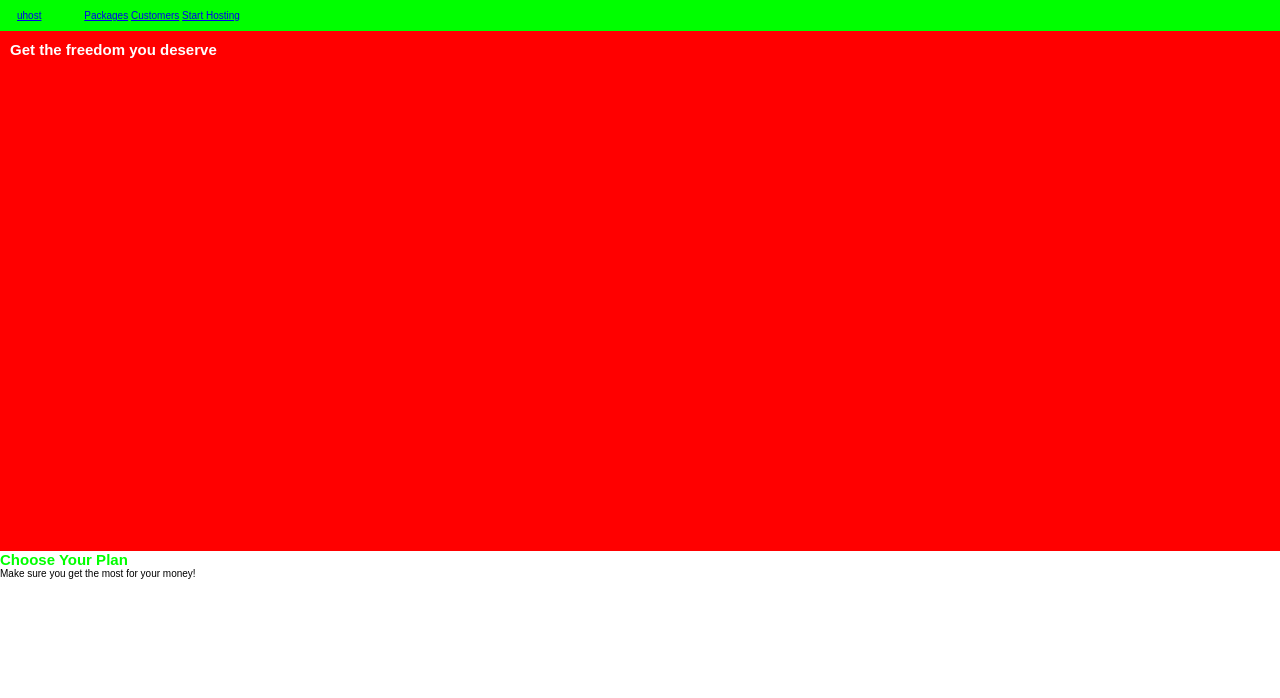
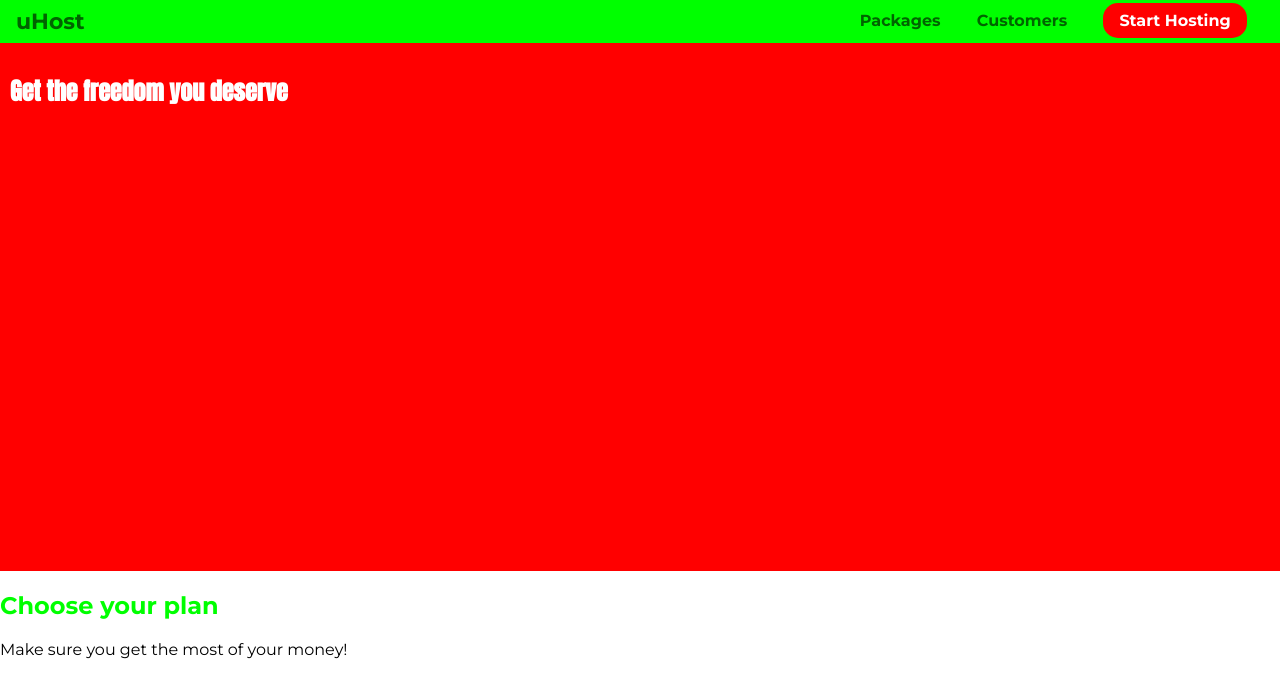
Before and after one commit to homerMR/project01, a plain HTML site: page index.html in a window 1280 px wide. Drawn offline with Linux system fonts and the light colour scheme.

Commit message:
edited navigation css
dive into new properties such as transition, vertical align and transition.

```diff
--- a/index.html
+++ b/index.html
@@ -7,32 +7,30 @@
     <link rel="stylesheet" href="style.css">
     <link rel="preconnect" href="https://fonts.googleapis.com">
     <link rel="preconnect" href="https://fonts.gstatic.com" crossorigin>
-    <link href="https://fonts.googleapis.com/css2?family=Poppins:wght@300;400;500;700&display=swap" rel="stylesheet">
+    <link href="https://fonts.googleapis.com/css2?family=Anton&family=Montserrat:wght@400;700&display=swap" rel="stylesheet">
     <script src="https://kit.fontawesome.com/2c26bcf73e.js" crossorigin="anonymous"></script>
     <title>project01</title>
 </head>
 <body>
     <header class="main-header">
         <div>
-            <a href="index.html">uhost</a>
+            <a href="index.html" class="main-header__brand">uHost</a>
         </div>
-        <div>
-            <nav class="main-nav">
-                <ul class="main-nav__items">
-                    <li class="main-nav__item"><a href="package/index.html">Packages</a></li>
-                    <li class="main-nav__item"><a href="customers/index.html">Customers</a></li>
-                    <li class="main-nav__item"><a href="start-hosting/index.html">Start Hosting</a></li>
-                </ul>
-            </nav>
-        </div>
+        <nav class="main-nav">
+            <ul class="main-nav__items">
+                <li class="main-nav__item"><a href="packages/index.html">Packages</a></li>
+                <li class="main-nav__item"><a href="customers/index.html">Customers</a></li>
+                <li class="main-nav__item main-nav__item--cta"><a href="start-hosting/index.html">Start Hosting</a></li>
+            </ul>
+        </nav>
     </header>
     <main>
         <section id="product-overview">
             <h1>Get the freedom you deserve</h1>
         </section>
         <section id="plans">
-            <h1 class="section-title">Choose Your Plan</h1>
-            <p>Make sure you get the most for your money!</p>
+            <h1 class="section-title">Choose your plan</h1>
+            <p>Make sure you get the most of your money!</p>
         </section>
     </main>
 </body>
--- a/style.css
+++ b/style.css
@@ -1,52 +1,97 @@
 *{
-    margin: 0;
     box-sizing: border-box;
-}
-
-html{
-    font-size: 62.5%;
 }
 
 body{
     font-family: 'Montserrat', sans-serif;
+    margin: 0;
 }
 
-#product-overview{
-    background-color: red;
+#product-overview {
+    background: red;
     width: 100%;
-    height: 52rem;
-    padding: 1rem;
+    height: 528px;
+    padding: 10px;
 }
 
-.section-title{
+.section-title {
     color: lime;
 }
 
-#product-overview h1{
-    color:white;
-    font-family: 'anton', sans-serif;
+#product-overview  h1{
+    color: white;
+    font-family: 'Anton', sans-serif;
 }
 
 .main-header {
-    background-color: lime;
     width: 100%;
-    padding: 1rem 1.7rem;
+    background: lime;
+    padding: 8px 16px;
 }
 
-.main-header > div{
+.main-header > div {
     display: inline-block;
+    vertical-align: middle;
 }
 
-.main-nav{
+.main-header__brand{
+    color: darkgreen;
+    text-decoration: none;
+    font-weight: bold;
+    font-size: 22px;
+    transition: all .4s ease-in-out;
+}
+
+.main-header__brand:hover{
+    color: red;
+}
+
+
+.main-nav {
     display: inline-block;
     text-align: right;
+    width: calc(100% - 74px);
+    vertical-align: middle1;
 }
 
-.main-nav__items{
+.main-nav__items {
+    margin: 0;
+    padding: 0;
     list-style: none;
-    width: 100%;
+
+
 }
 
-.main-nav__item{
+.main-nav__item {
     display: inline-block;
+    margin: 0 16px;
 }
+
+.main-nav__item a {
+    color: darkgreen;
+    text-decoration: none;
+    transition: all .4s ease-in-out;
+    font-weight: bold;
+    padding: 3px 0;
+
+}
+
+.main-nav__item a:hover,
+.main-nav__item a:active{
+    color: white;
+    border-bottom: 5px solid white;
+}
+
+.main-nav__item--cta a {
+    color: white;
+    background-color: red;
+    padding: 8px 16px;
+    border-radius: 15px;
+}
+
+.main-nav__item--cta a:hover,
+.main-nav__item--cta a:active{
+    color: red;
+    background-color: white;
+    border: none;
+}
```
Also changed, not shown: 1 other file.
